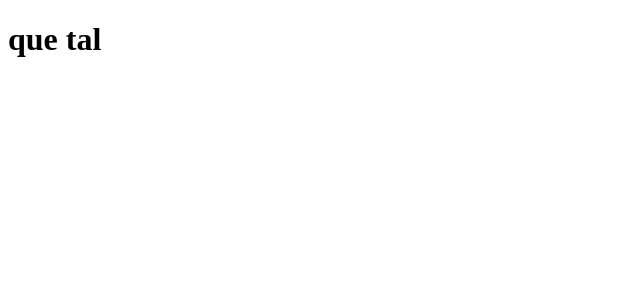
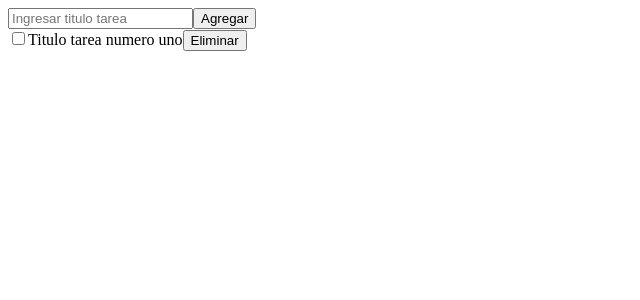
Before and after one commit to AlexUrquizaa/to-do-app, a React (Vite) app: page / in a window 1280 px wide. Shown: the top 300 px of the page, without its empty margins (0-640 px from the left). Built offline with nearby package versions, Linux system fonts and the light colour scheme.

Commit message:
Se establece la estructura html

```diff
--- a/src/app.jsx
+++ b/src/app.jsx
@@ -1,7 +1,20 @@
 
 function App(){
   return (
-    <h1>que tal</h1>
+    <div>
+
+      <header>
+        <input type="text" placeholder="Ingresar titulo tarea"/>
+        <button>Agregar</button>
+      </header>
+
+      <article>
+        <input type="checkbox" />
+        <span>Titulo tarea numero uno</span>
+        <button>Eliminar</button>
+      </article>
+
+    </div>
   );
 }
 
```
